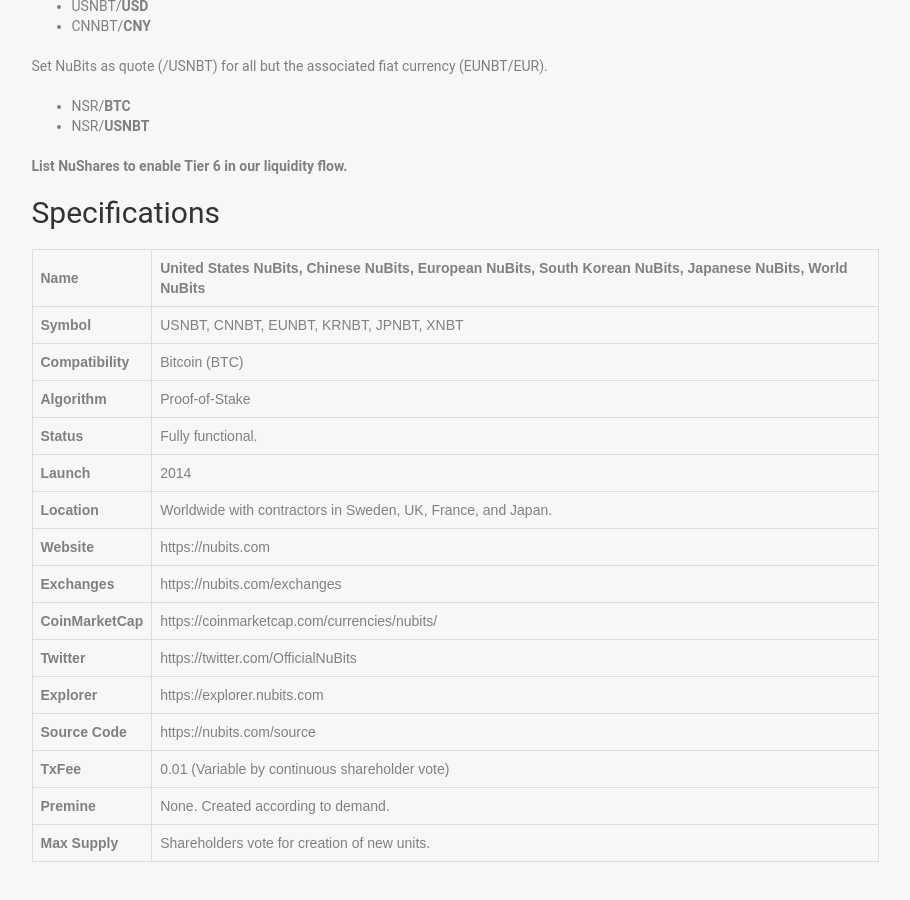
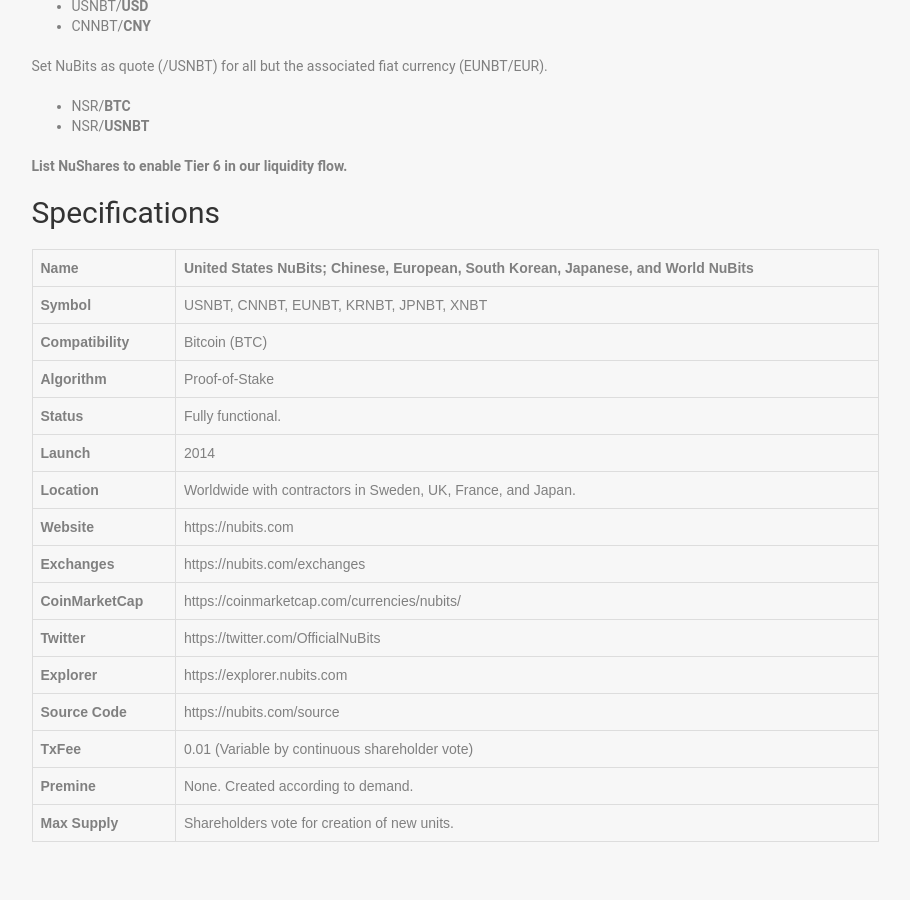
Before and after one commit to NuNetwork/nunetwork.github.io, a Jekyll site: the page built from _pages/list-nubits.md, in a window 1280 px wide and 900 px high, scrolled down 1011 px. Shown: the whole window, without its empty margins (331-1241 px from the left). Built offline with Jekyll 4.4.1, drawn with Linux system fonts in a browser that asks for light colours.

Commit message:
Update list-nubits.md

```diff
--- a/_pages/list-nubits.md
+++ b/_pages/list-nubits.md
@@ -51,7 +51,7 @@
 
 ## Specifications
 
-| Name | United States NuBits, Chinese NuBits, European NuBits, South Korean NuBits, Japanese NuBits, World NuBits
+| Name | United States NuBits; Chinese, European, South Korean, Japanese, and World NuBits
 |:--|:--|
 Symbol | USNBT, CNNBT, EUNBT, KRNBT, JPNBT, XNBT
 Compatibility | Bitcoin (BTC)
```
